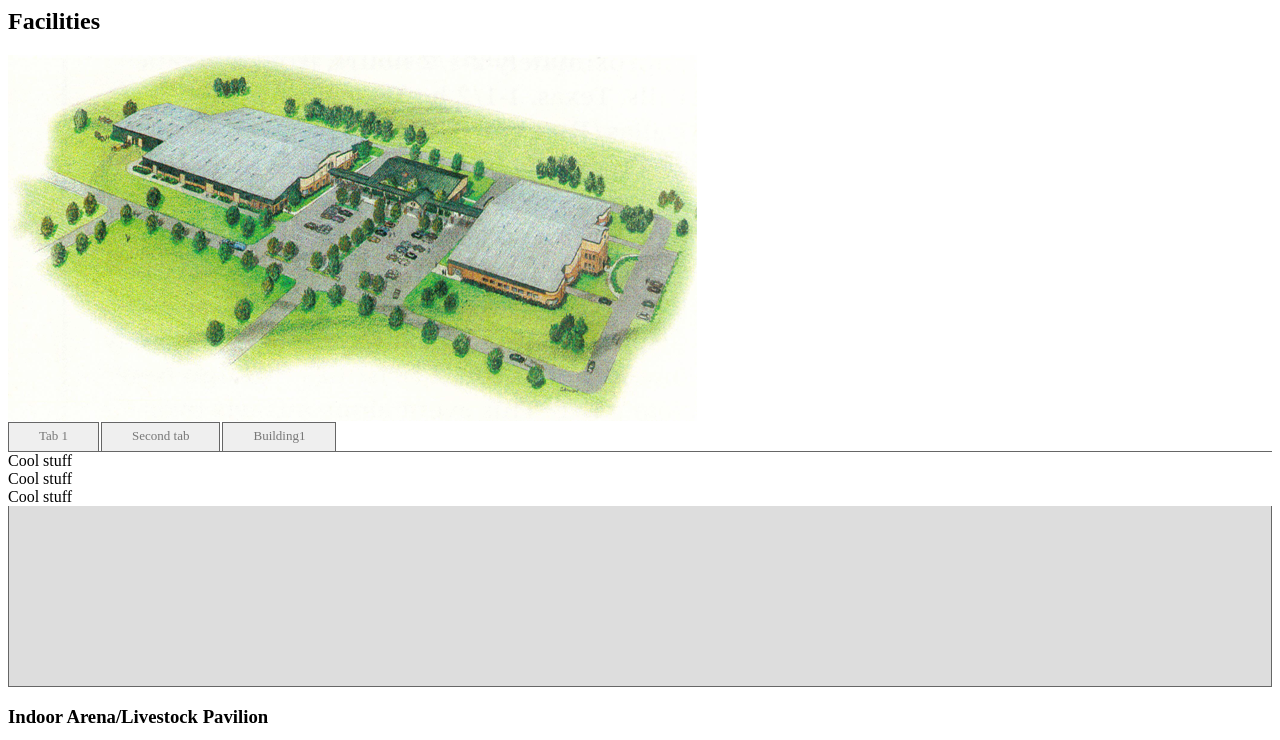
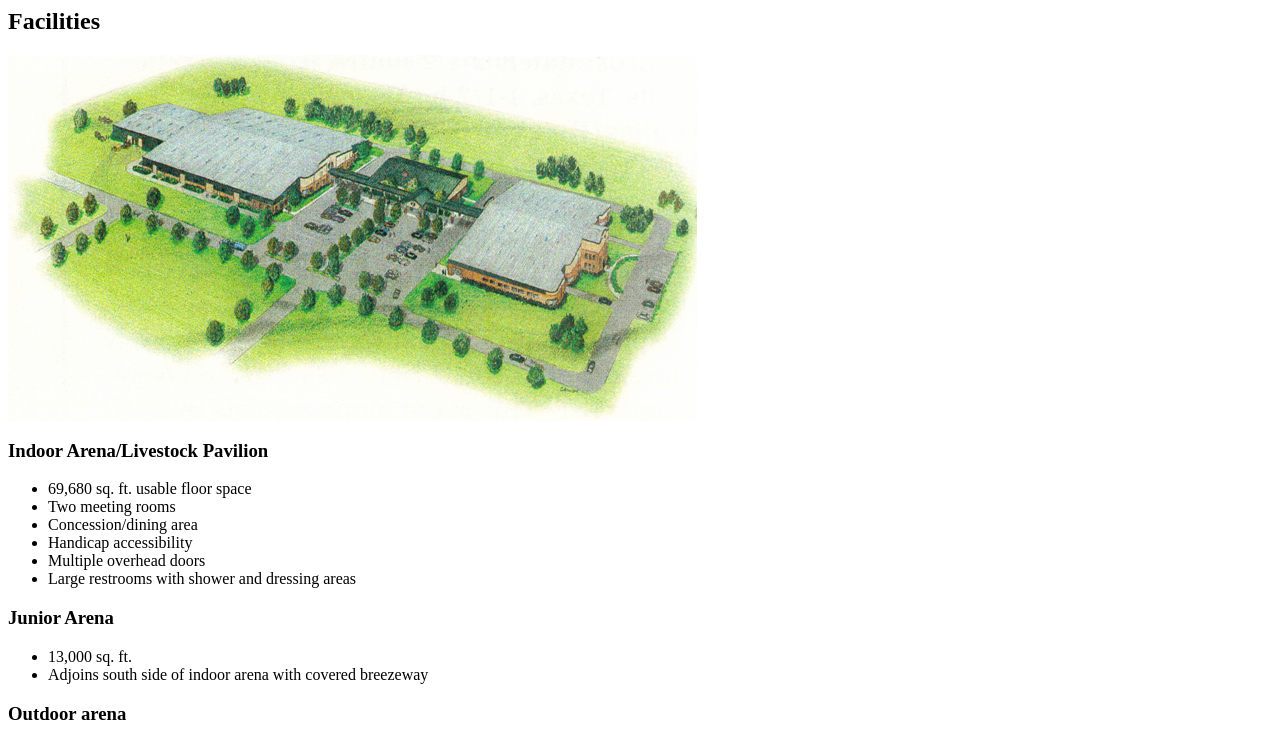
Before and after one commit to CEBD/GradyCountyFairgrounds, a plain HTML site: page content/facilities.html in a window 1280 px wide. Shown: the top 740 px of the page. Drawn offline with Linux system fonts and the light colour scheme; files that its build step writes are made by us from their sources; files whose address does not match are found by name.

Commit message:
added a vs sln file and commented out the tabs on facilities.html for now

```diff
--- a/content/facilities.html
+++ b/content/facilities.html
@@ -5,8 +5,9 @@
     <h2>Facilities</h2>
     <img class="img-full" src="Images/all_facilities.png" />
 
+
     <!-- tabs -->
-<ul class="css-tabs">
+<!--  <ul class="css-tabs">
   <li><a href="#building1">Tab 1</a></li>
   <li><a href="#building2">Second tab</a></li>
   <li><a href="#building3">Building1</a></li>
@@ -14,11 +15,11 @@
 
     <div id="building1">Cool stuff</div>
     <div id="building2">Cool stuff</div>
-    <div id="building3">Cool stuff</div>
+    <div id="building3">Cool stuff</div>-->
 <!-- single pane. it is always visible -->
-<div class="css-panes">
+<!--<div class="css-panes">
   <div style="display:block"></div>
-</div>
+</div>-->
 
 
     <div class="facilities-column-left">
```
Also changed, not shown: 1 other file.
